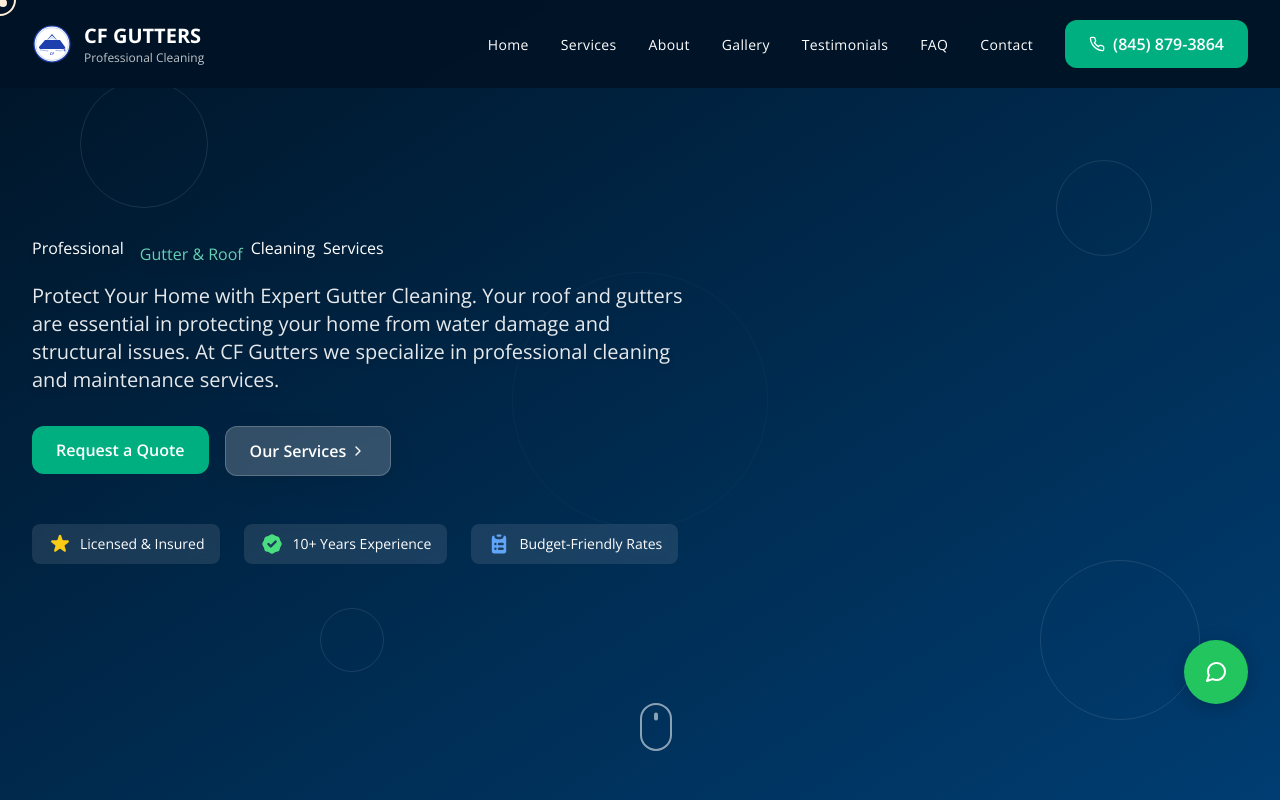
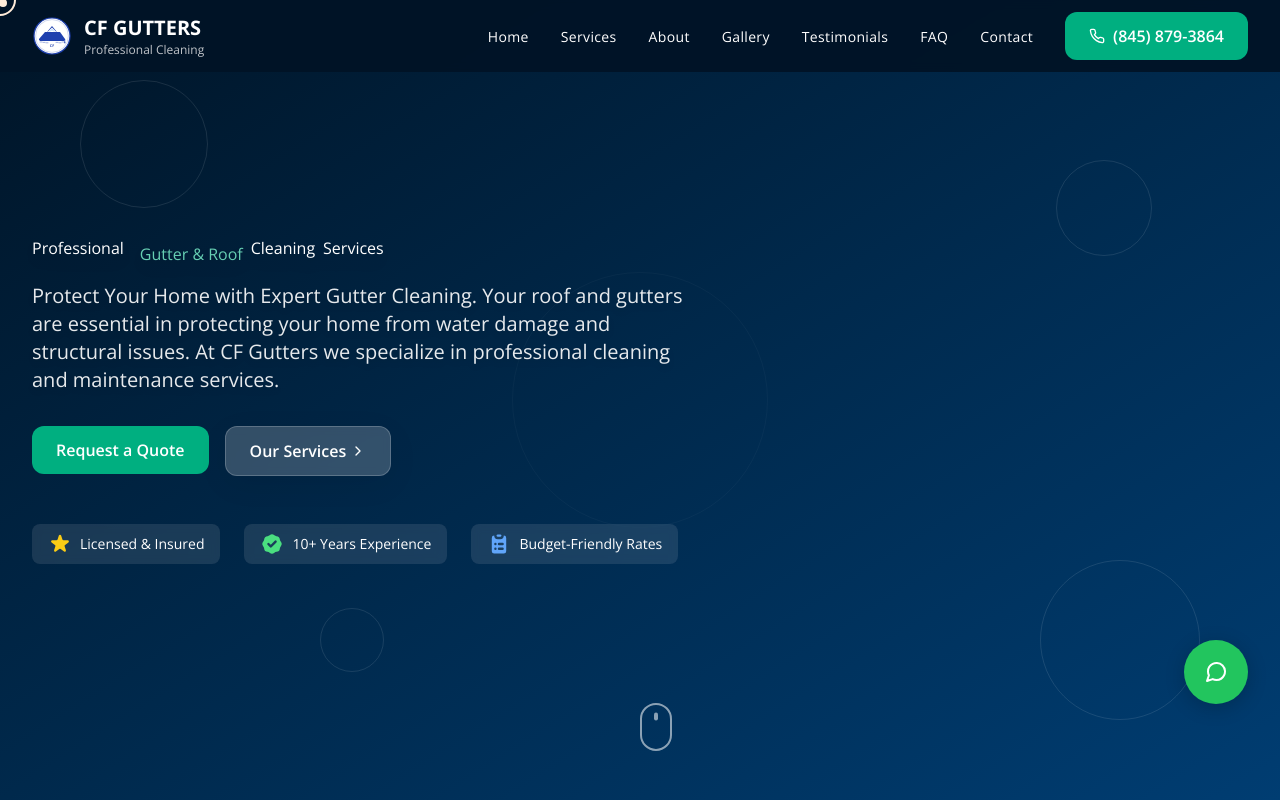
Before and after one commit to Nimbus2000meta/CFGUTTERS, a React (Create React App) app in the folder frontend/: page / in a window 1280 px wide. Shown: the top 800 px of the page. Built offline with nearby package versions, Linux system fonts and the light colour scheme.

Commit message:
auto-commit for 6011b709-42af-462e-ad2c-94fd211dc91b

```diff
--- a/frontend/src/components/layout/Header.jsx
+++ b/frontend/src/components/layout/Header.jsx
@@ -119,7 +119,7 @@ const Header = () => {
   return (
     <header
       className={`fixed top-0 left-0 right-0 z-50 transition-all duration-300 ${
-        scrolled ? 'bg-primary-900 shadow-soft py-3' : 'bg-primary-900/95 backdrop-blur-sm py-5'
+        scrolled ? 'bg-primary-900 shadow-soft py-2' : 'bg-primary-900/95 backdrop-blur-sm py-3'
       }`}
     >
       <div className="container-custom flex justify-between items-center">
```
